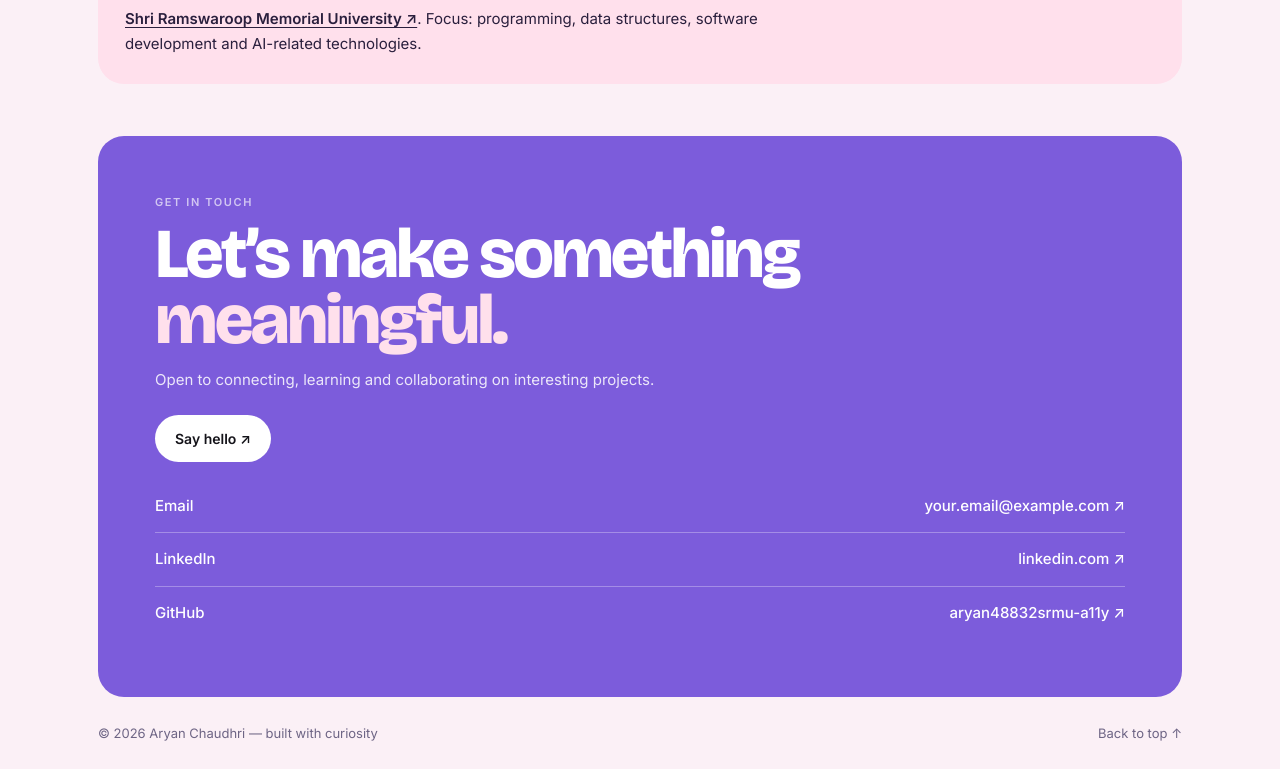
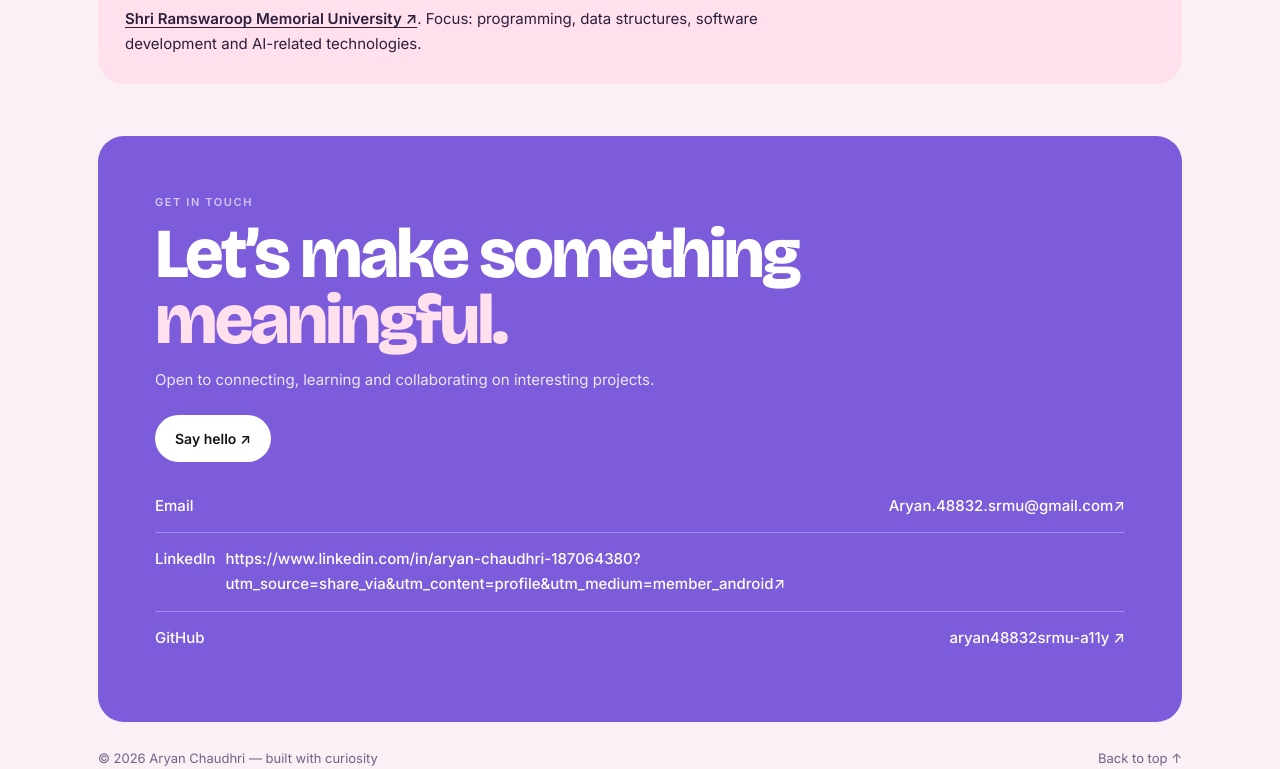
Before and after one commit to aryan48832srmu-a11y/aryan-portfolio, a plain HTML site: page index.html in a window 1280 px wide. Shown: the part 3408-4177 px from the top of the page. Before the commit the page ends 4152 px from the top, so only its background shows below. Drawn offline with nearby package versions, Linux system fonts and the light colour scheme.

Commit message:
Modify contact information in index.html
Updated email and LinkedIn links in the contact section.

```diff
--- a/index.html
+++ b/index.html
@@ -115,7 +115,7 @@ a:focus-visible,button:focus-visible{outline:3px solid var(--org);outline-offset
 
 <section id="contact"><div class="tile blue rv" style="padding:clamp(24px,5vw,56px)"><p class="k">Get in touch</p><h2 class="big-h">Let’s make something <span>meaningful.</span></h2><p style="margin:0 0 20px;opacity:.85">Open to connecting, learning and collaborating on interesting projects.</p>
 <div class="btns" style="margin-bottom:18px"><a class="btn w" href="mailto:your.email@example.com">Say hello ↗</a></div>
-<div class="rows"><a href="mailto:your.email@example.com"><span>Email</span><span>your.email@example.com ↗</span></a><a href="https://www.linkedin.com/" target="_blank" rel="noreferrer"><span>LinkedIn</span><span>linkedin.com ↗</span></a><a href="https://github.com/aryan48832srmu-a11y" target="_blank" rel="noreferrer"><span>GitHub</span><span>aryan48832srmu-a11y ↗</span></a></div></div></section>
+<div class="rows"><a href="mailto:your.email@example.com"><span>Email</span><span>Aryan.48832.srmu@gmail.com↗</span></a><a href="https://www.linkedin.com/" target="_blank" rel="noreferrer"><span>LinkedIn</span><span>https://www.linkedin.com/in/aryan-chaudhri-187064380?utm_source=share_via&utm_content=profile&utm_medium=member_android↗</span></a><a href="https://github.com/aryan48832srmu-a11y" target="_blank" rel="noreferrer"><span>GitHub</span><span>aryan48832srmu-a11y ↗</span></a></div></div></section>
 </main>
 <footer class="wrap"><span>© <span id="yr"></span> Aryan Chaudhri — built with curiosity</span><a href="#home">Back to top ↑</a></footer>
 <dialog aria-label="Enlarged image"><button class="x" type="button" aria-label="Close">✕</button><img alt="" /></dialog>
```
